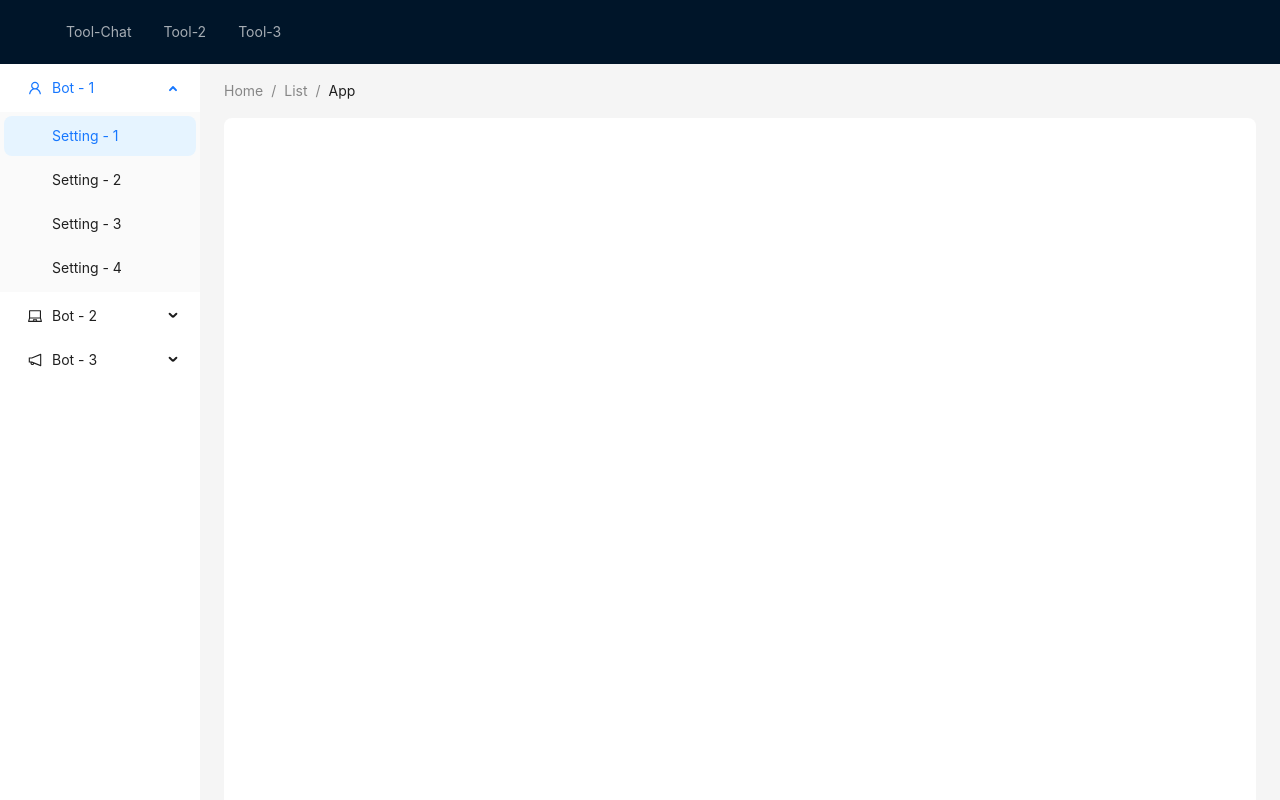
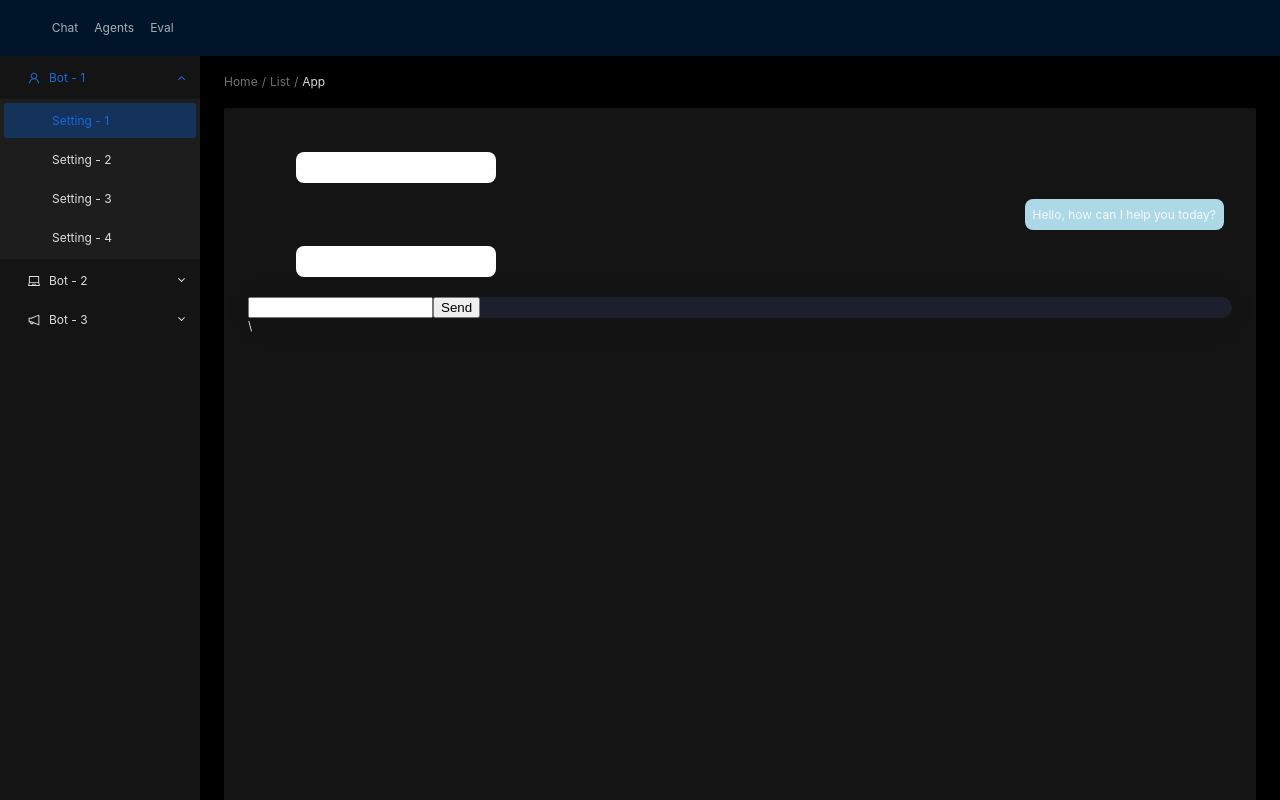
Before and after one commit to CaseyQWood/Nexus_Front, a React (Vite) app: page /chat in a window 1280 px wide. Shown: the top 800 px of the page. Built offline with nearby package versions, Linux system fonts and the light colour scheme.

Commit message:
update nav items, change theme to dark, added global style values

```diff
--- a/src/App.tsx
+++ b/src/App.tsx
@@ -12,9 +12,9 @@ import {
 
 const { Header, Content, Sider } = Layout;
 
-const items1: MenuProps['items'] = ['Chat', '2', '3'].map((key) => ({
+const items1: MenuProps['items'] = ['Chat', 'Agents', 'Eval'].map((key) => ({
   key,
-  label: (<Link to={`/${key}`}  >Tool-{key}</Link>),
+  label: (<Link to={`/${key}`}  >{key}</Link>),
 }));
 
 function App() {
--- a/src/index.css
+++ b/src/index.css
@@ -5,11 +5,22 @@ body {
     sans-serif;
   -webkit-font-smoothing: antialiased;
   -moz-osx-font-smoothing: grayscale;
+  overflow: hidden;
 }
 
 code {
   font-family: source-code-pro, Menlo, Monaco, Consolas, 'Courier New',
     monospace;
+}
+
+/* Utility */
+
+.glass {
+  background: rgba(48, 60, 99, 0.33);
+  border-radius: 16px;
+  box-shadow: 0 4px 30px rgba(0, 0, 0, 0.1);
+  backdrop-filter: blur(5px);
+  -webkit-backdrop-filter: blur(5px);
 }
 
 /* Login Page */
@@ -22,3 +33,5 @@ code {
   background-color: #282c34;
   height: 100vh;
 }
+
+/* Chat Page */
--- a/src/main.tsx
+++ b/src/main.tsx
@@ -1,10 +1,27 @@
 import React from 'react'
 import ReactDOM from 'react-dom/client'
+import { ConfigProvider, theme  } from 'antd'
+
 import App from './App'
 import './index.css'
 
 ReactDOM.createRoot(document.getElementById('root')!).render(
   <React.StrictMode>
+    <ConfigProvider
+    theme={{
+      algorithm: [theme.darkAlgorithm, theme.compactAlgorithm],
+
+      token: {
+
+        // Seed Token
+        // colorPrimary: '#00b96b',
+        borderRadius: 2,
+
+        // Alias Token
+      },
+    }}
+  >
     <App />
+  </ConfigProvider>
   </React.StrictMode>
 )
--- a/src/pages/Chat.tsx
+++ b/src/pages/Chat.tsx
@@ -6,6 +6,20 @@ import { Breadcrumb, Layout, Menu, theme } from 'antd';
 
 const {Content, Sider } = Layout;
 
+const messages = [
+  {
+    role: 'assistant',
+    content: 'Hello, how can I help you today?'
+  },
+  {
+    role: 'user',
+    content: 'Hello, how can I help you today?'
+  },
+  {
+    role: 'assistant',
+    content: 'Hello, how can I help you today?'
+  }
+]
 
 const items2: MenuProps['items'] = [UserOutlined, LaptopOutlined, NotificationOutlined].map(
     (icon, index) => {
@@ -71,7 +85,7 @@ export default function Chat() {
                 items={items2}
               />
             </Sider>
-          <Layout style={{ padding: '0 24px 24px' }}>
+          <Layout style={{ padding: '0 24px 24px', height: '97%' }}>
             <Breadcrumb style={{ margin: '16px 0' }}>
               <Breadcrumb.Item>Home</Breadcrumb.Item>
               <Breadcrumb.Item>List</Breadcrumb.Item>
@@ -86,8 +100,20 @@ export default function Chat() {
                 borderRadius: borderRadiusLG,
               }}
             >
-
-            </Content>
+              <ul>
+                {messages.map((message, index) => (
+                  <li key={index} style={{ display: 'flex', justifyContent: message.role === 'assistant' ? 'flex-start' : 'flex-end' }}>
+                    <div style={{ padding: 8, borderRadius: 8, background: message.role === 'assistant' ? 'white' : 'lightblue', margin: 8 }}>
+                      {message.content}
+                    </div>
+                  </li>
+                ))}
+              </ul>
+              <form className='chat-input__form glass'>
+                <input type="text" />
+                <button>Send</button>
+              </form>
+\            </Content>
           </Layout>
         </Layout>
     );
```
